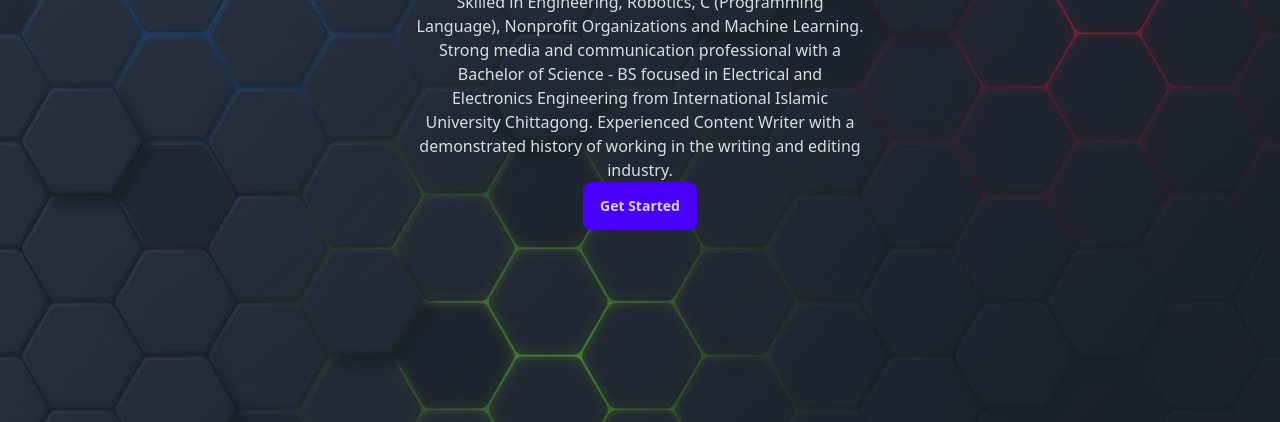
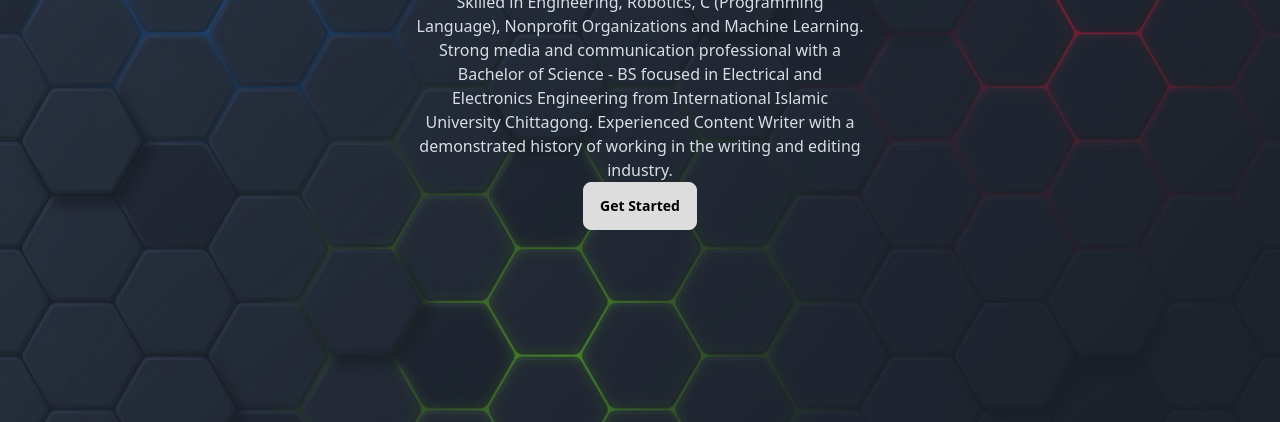
Before and after one commit to Afroza-hub/portfolio, a plain HTML site: page about.html in a window 1280 px wide. Shown: the part 378-800 px from the top of the page. Drawn offline with nearby package versions, Linux system fonts and the light colour scheme.

Commit message:
Update about.html

```diff
--- a/about.html
+++ b/about.html
@@ -81,7 +81,7 @@
           <div class="max-w-md">
             <h1 class="mb-5 text-5xl font-bold">About Me</h1>
             <p class="mb-5"><h4>Skilled in Engineering, Robotics, C (Programming Language), Nonprofit Organizations and Machine Learning. Strong media and communication professional with a Bachelor of Science - BS focused in Electrical and Electronics Engineering from International Islamic University Chittagong. Experienced Content Writer with a demonstrated history of working in the writing and editing industry.</h4></p>
-            <button class="btn btn-primary mb-5">Get Started</button>
+            <button class="btn btn-primary mb-5" style="background-color: #dddddd; border-color: #dddddd; color:#000000;">Get Started</button>
           </div>
         </div>
       </div>
```
